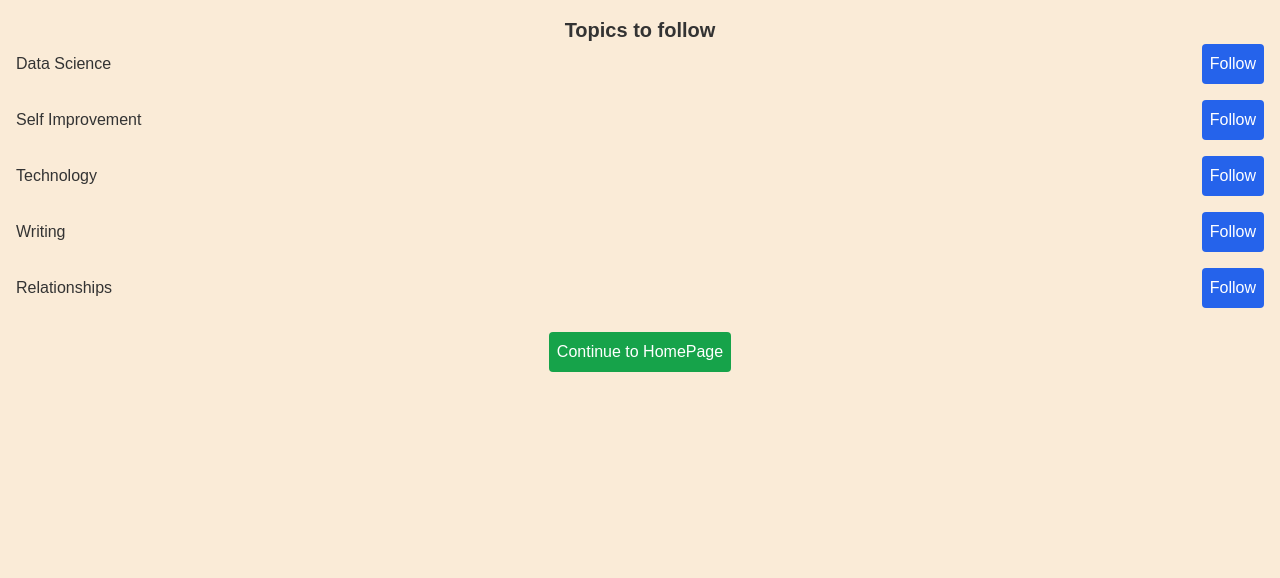
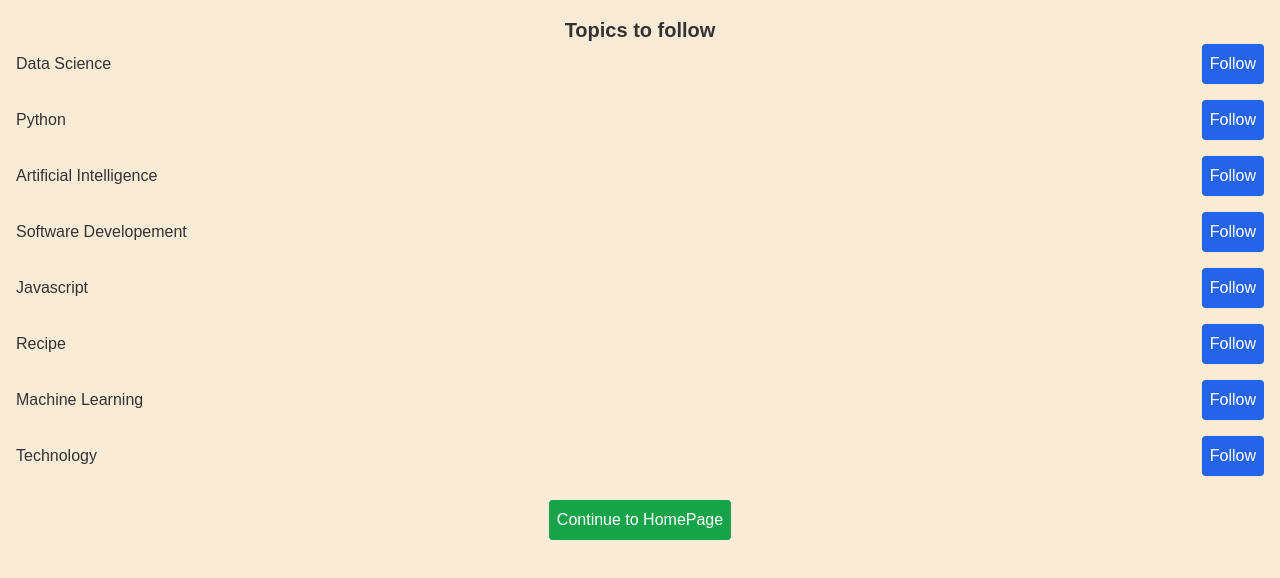
Before and after one commit to Ombhanuse27/BLOG_HUB, a React (Create React App) app: page /categorypage in a window 1280 px wide. Shown: the top 578 px of the page. Built offline with nearby package versions, Linux system fonts and the light colour scheme; no server answers.

Commit message:
New Changes5

```diff
--- a/src/components/CategoryPage.js
+++ b/src/components/CategoryPage.js
@@ -5,10 +5,13 @@ import { doc, getDoc, setDoc } from "firebase/firestore";
 
 const topics = [
   { name: "Data Science", followed: false },
-  { name: "Self Improvement", followed: false },
+  { name: "Python", followed: false },
+  { name: "Artificial Intelligence", followed: false },
+  { name: "Software Developement", followed: false },
+  { name: "Javascript", followed: false },
+  { name: "Recipe", followed: false },
+  { name: "Machine Learning", followed: false },
   { name: "Technology", followed: false },
-  { name: "Writing", followed: false },
-  { name: "Relationships", followed: false },
 ];
 
 function CategoryPage() {
--- a/src/components/HomePage.js
+++ b/src/components/HomePage.js
@@ -2,6 +2,8 @@ import React, { useState, useEffect, useRef } from "react";
 import { Link } from "react-router-dom";
 import userIcon from '../img/user.png';
 import edit from '../img/edit.png';
+import logo from '../img/letsblog.png';
+import search from '../img/search.png';
 import logout from '../img/log-out.png';
 import { auth, rtdb, db } from './firebase';
 import { getDoc, doc } from "firebase/firestore";
@@ -109,17 +111,18 @@ function HomePage() {
   return (
     <div>
       <div className='h-16 px-5 bg-slate-400 flex items-center justify-between'>
-        <h2 className="text-white font-bold">Logo</h2>
-        <div className="flex-grow mx-4">
+        <img src={logo} alt="Logo" className="w-27 h-8" />
+        <div className="w-50 h-10 p-2 -ml-5 bg-white border rounded-2xl flex">
+          <img src={search} alt="Search" className="w-5 h-5" />
           <input
             type="text"
             placeholder="Search..."
-            className="w-70 p-2 border rounded focus:outline-none"
+            className="w-40 h-7 ml-2 bg-transparent outline-none"
           />
         </div>
         <div className='flex gap-20'>
           <Link to="/addpost">
-            <h4 className="text-white cursor-pointer">Write</h4>
+            <h4 className="text-black cursor-pointer">Write</h4>
           </Link>
           <div className="App">
             <div className='menu-container' ref={menuRef}>
@@ -145,8 +148,8 @@ function HomePage() {
             <span
               key={topic}
               onClick={() => setSelectedCategory(topic)}
-              className={`p-2 rounded cursor-pointer ${
-                selectedCategory === topic ? 'bg-white-700 text-black' : 'bg-white-500 text-black'
+              className={`p-2 cursor-pointer ${
+                selectedCategory === topic ? 'bg-white-700 text-black border-b-2  border-slate-900' : 'bg-white-500 text-black'
               }`}
             >
               {topic}
```
Also changed, not shown: src/img/letsblog.png (added), src/img/search.png (added).
